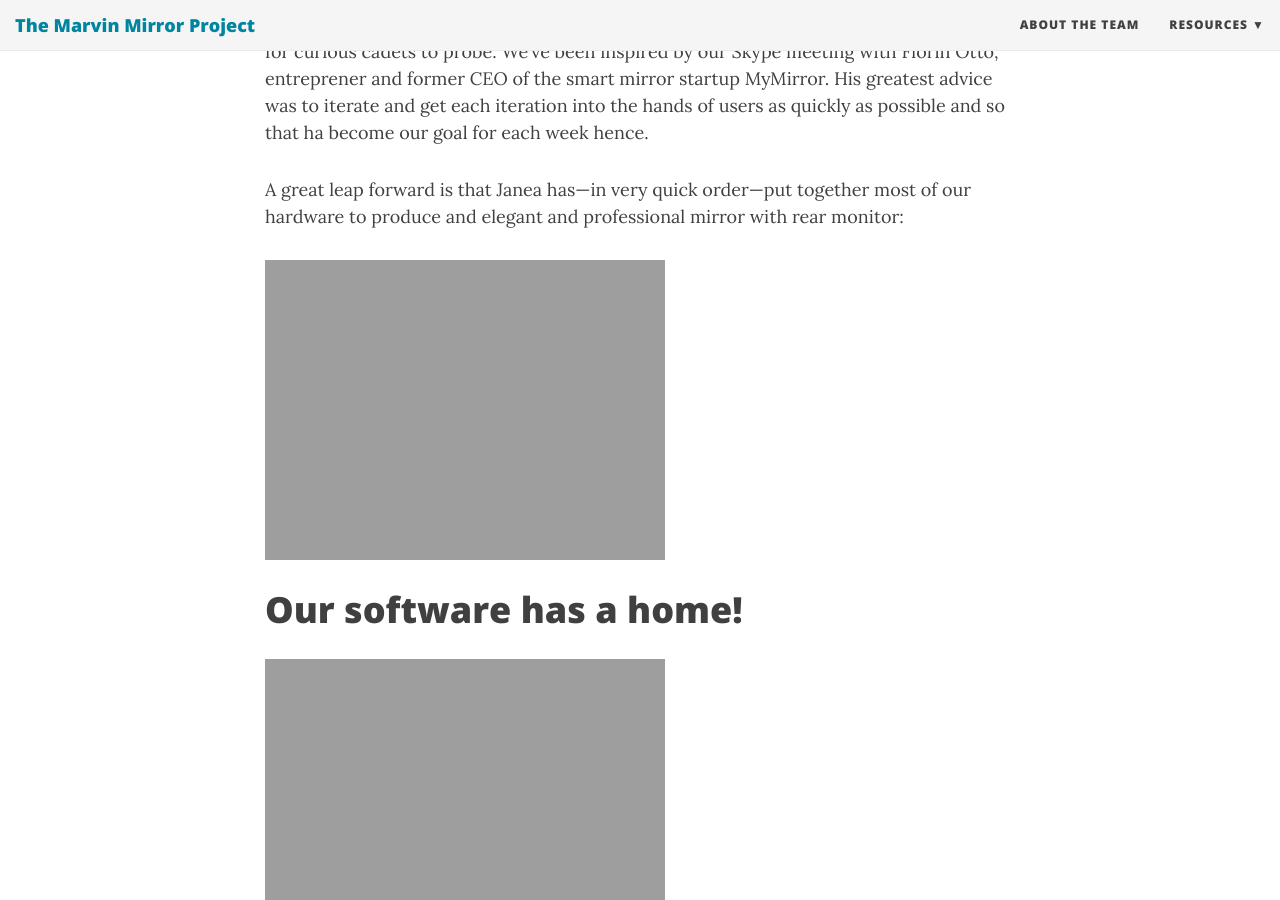
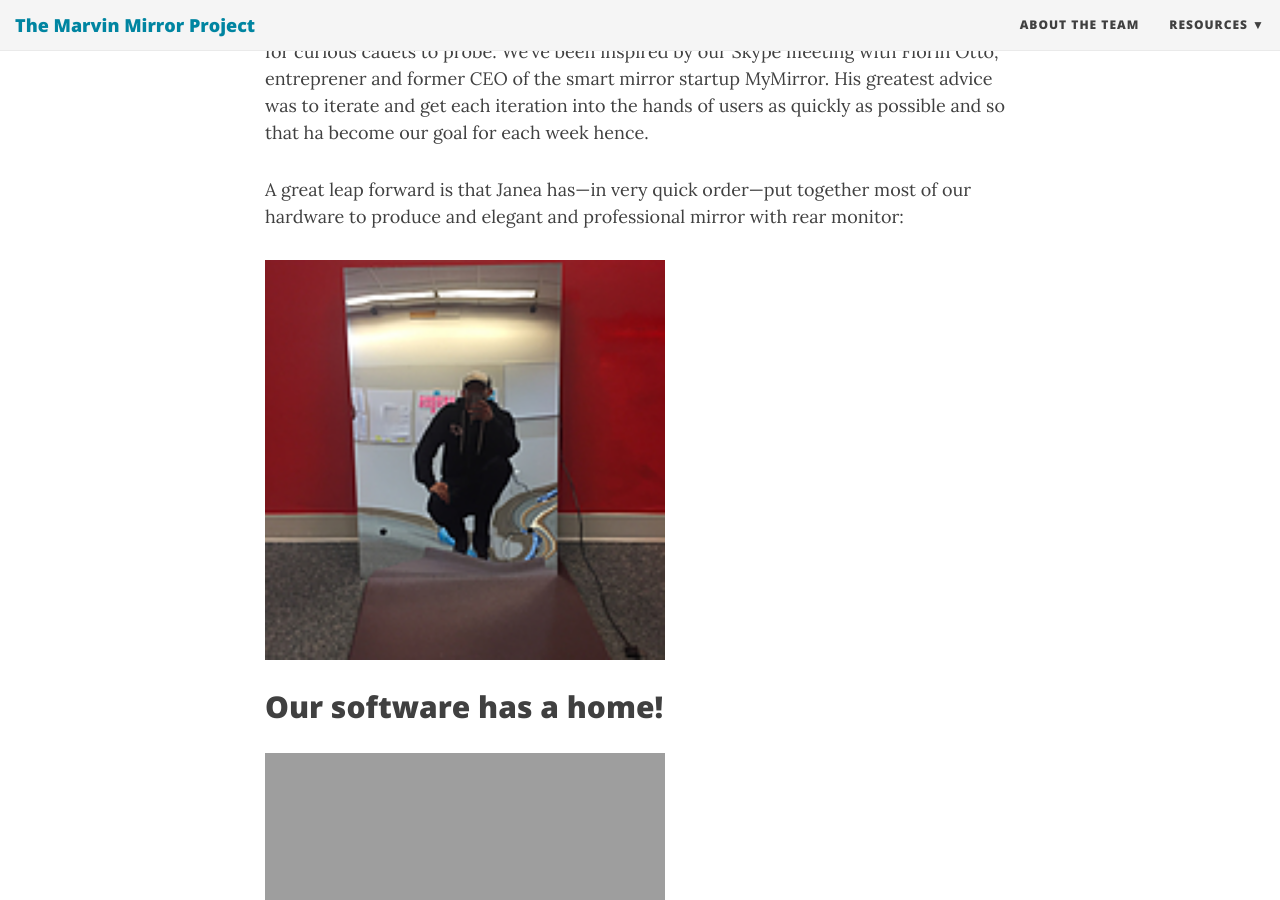
Before and after one commit to MarvinMirror/MarvinMirror.github.io, a Jekyll site: the page built from _posts/2017-12-3-week4-hard_Promise.md, in a window 1280 px wide and 900 px high, scrolled down 315 px. Built offline with Jekyll 4.4.1, drawn with Linux system fonts in a browser that asks for light colours; nearby versions of some CDN libraries.

Commit message:
markdown pic size for mirror

```diff
--- a/_posts/2017-12-3-week4-hard_Promise.md
+++ b/_posts/2017-12-3-week4-hard_Promise.md
@@ -9,19 +9,19 @@ As we approach our first Demo Day, the pressure mounts to have some sort of prod
 
 A great leap forward is that Janea has—in very quick order—put together most of our hardware to produce and elegant and professional mirror with rear monitor:
 
-![Mirror Reflective](/img/mirror_reflect.jpg =400x)
-# Our software has a home!
+<img src="/img/mirror_reflect.jpg" alt="Mirror Reflective" title="Mirror Reflective" style="width: 400px;"/>
+## Our software has a home!
 
 ![Mirror Blue Screen](/img/mirror_bs.jpg =400x)
-# Even in the light, the screen shows through nicely.
+## Even in the light, the screen shows through nicely.
 
 On the software side, we've updated our styling to be more professional. Nastya D. has successfully given us the most recent announcements from 42's Slack and Facebook accounts to post on our app.
 
 ![Announcements](/img/announcements.png)
-# Automatically grabs the most recent announcement.
+## Automatically grabs the most recent announcement.
 
 ![New Forecast](/img/forecast0.png)
-# Updated layout and styling to please our users.
+## Updated layout and styling to please our users.
 
 At this juncture, we're also diving back into Node.js fundamentals with learning about Promises and synchronous execution of asynchronous processes. This will allow us to use the results of one query to run subsequent queries. Another thing we are learning to implement is storing values and caching data in MongoDB using the Node package "mongoose".
 
```
